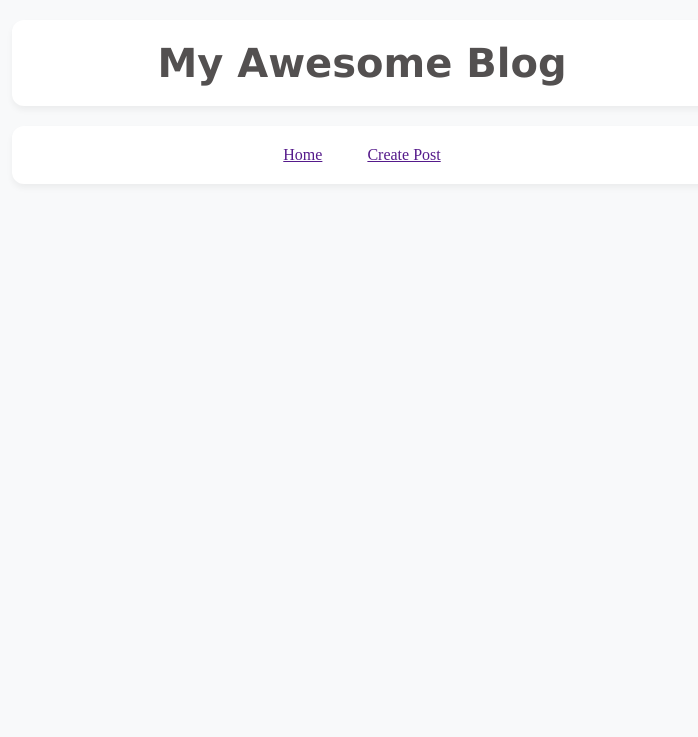
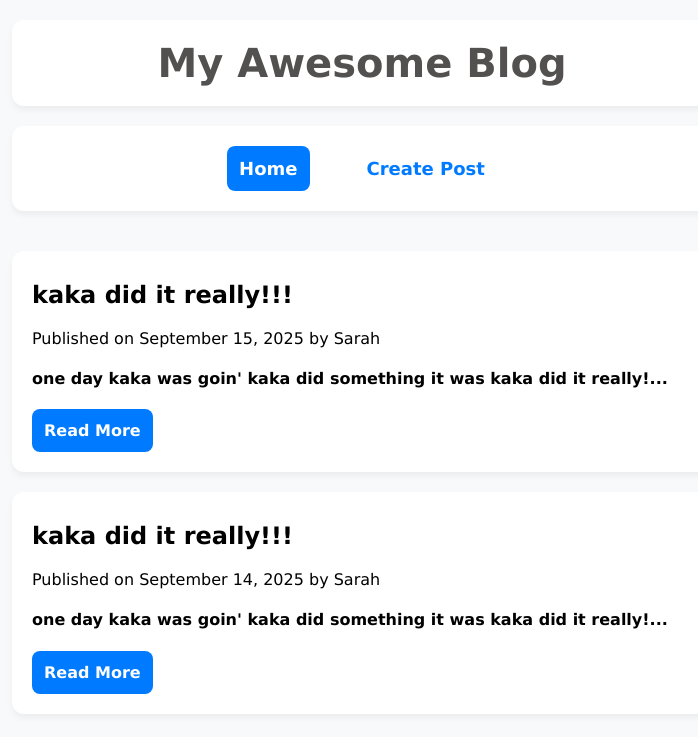
Before and after one commit to amberayyaz19/blog_frontend, a plain HTML site: page index.html in a window 1280 px wide. Shown: the whole page, without its empty margins (278-976 px from the left). Drawn offline with Linux system fonts and the light colour scheme.

Commit message:
made articles

```diff
--- a/index.html
+++ b/index.html
@@ -1,20 +1,48 @@
 <!DOCTYPE html>
 <html lang="en">
+
 <head>
     <meta charset="UTF-8">
     <meta name="viewport" content="width=device-width, initial-scale=1.0">
     <link rel="stylesheet" href="style.css">
     <title>My Awesome Blog</title>
 </head>
+
 <body>
     <div class="container">
         <div id="header">
-           <div class="card" id="logo">My Awesome Blog</div>
-           <div class="card" id="menu">
-            <a href="">Home</a>
-            <a href="">Create Post</a>
-           </div>
+            <div class="card" id="logo">My Awesome Blog</div>
+            <div class="card" id="menu">
+                <a href="index.html" class="active button">Home</a>
+                <a href="" class="button">Create Post</a>
+            </div>
         </div>
+
+        <div id="content">
+            <div class="article">
+                <div class="article1  card">
+                    <h2>kaka did it really!!!</h2>
+                    <p>Published on September 15, 2025 by Sarah</p>
+                    <h4>one day kaka was goin' kaka did something it was kaka did it really!...</h4>
+                    <footer><a class="button active">Read More</a></footer>
+
+                </div>
+                <div class="article2 card">
+
+
+                    <h2>kaka did it really!!!</h2>
+                    <p>Published on September 14, 2025 by Sarah</p>
+                    <h4>one day kaka was goin' kaka did something it was kaka did it really!...</h4>
+                    <footer>
+                        <a class="button active">Read More</a>
+                    </footer>
+                </div>
+            </div>
+        </div>
+
+
+
     </div>
 </body>
+
 </html>
--- a/style.css
+++ b/style.css
@@ -3,6 +3,8 @@ body {
     display: flex;
     justify-content: center;
     background-color: #f8f9fa;
+    font-family: Verdana, Geneva, Tahoma, sans-serif;
+
 }
 
 #logo {
@@ -10,25 +12,59 @@ body {
     color: #535050;
     font-size: 40px;
     font-weight: bolder;
-    font-family: Verdana, Geneva, Tahoma, sans-serif;
+    padding: 20px 0;
 
+}
+
+.container{
+    max-width: 700px;
+    width:100%;
+    height: 100vh;
+    display: flex;
+    flex-direction: column;
 }
 
 
 
-.card
-{
+.card {
     background-color: #ffffff;
-    padding: 20px 145px;
     border-radius: 12px;
     box-shadow: 0 4px 6px rgba(0, 0, 0, 0.05);
     margin-bottom: 20px;
-    text-align: center;
+    padding: 20px;
+    padding-top: 10px;
     margin-top: 20px;
 }
 
 #menu {
-display: flex;
-gap: 45px;
-justify-content: center;
+    display: flex;
+    gap: 45px;
+    justify-content: center;
+    text-align: center;
+    color: #535050;
+    font-size: 18px;
+
+
+    padding: 20px 145px;
 }
+
+.button{
+    text-decoration: none;
+    padding: 12px;
+    border-radius: 8px;
+    color: #007bff;
+    transition: all 0.2s ease-in-out;
+    font-weight: bolder;
+    cursor: pointer;
+
+}
+
+.button:hover, .button.active{
+    background-color: #007bff;
+    color: white;
+}
+
+footer{
+
+    display: flex;
+}
```
